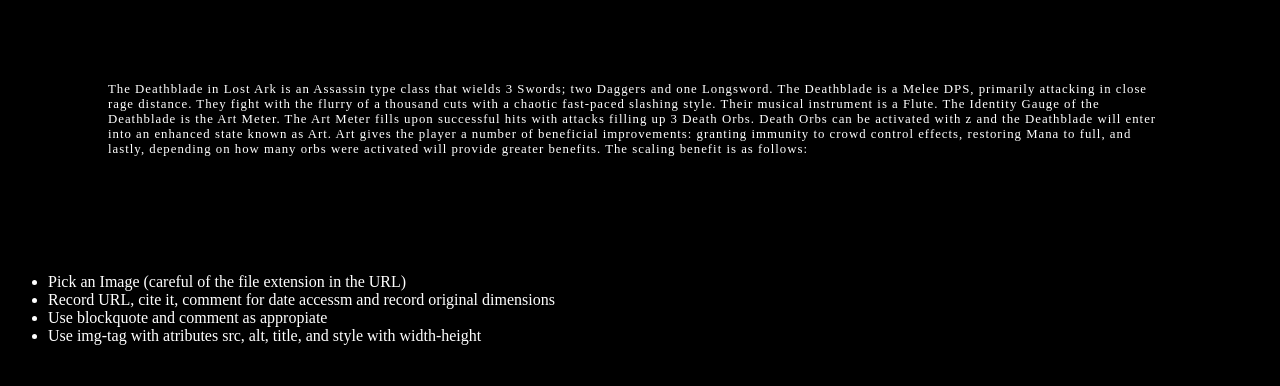
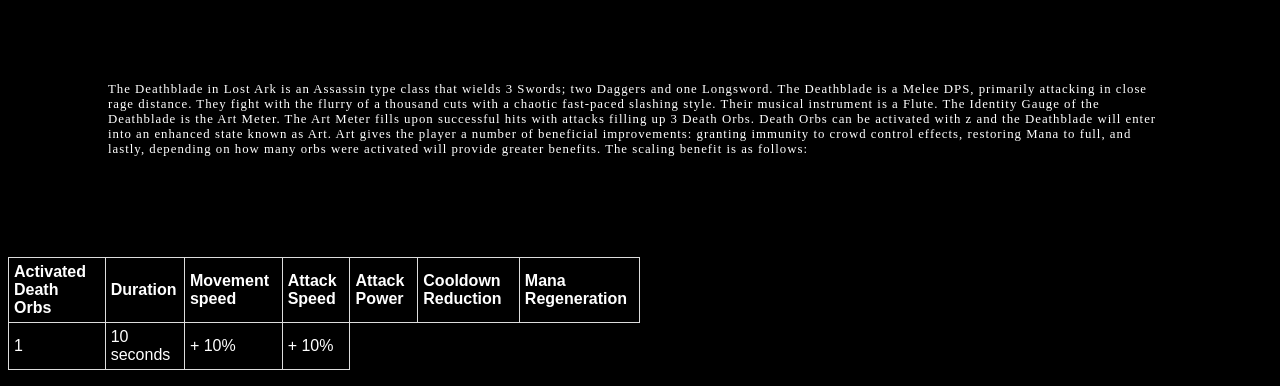
Before and after one commit to psychopompzx/Website-Final-Project, a plain HTML site: page index.html in a window 1280 px wide. Shown: the part 625-1011 px from the top of the page. Before the commit the page ends 986 px from the top, so only its background shows below. Drawn offline with Linux system fonts and the light colour scheme.

Commit message:
Update index.html

```diff
--- a/index.html
+++ b/index.html
@@ -14,9 +14,32 @@
     <meta name="viewport" content="width=device-width, initial-scale=1.0">
 
     <style>
-      div {
+    #ArtMeter {
+      font-family: Arial, Helvetica, sans-serif;
+      border-collapse: collapse;
+      width: 50%;
+    }
 
+    #ArtMeter td, #ArtMeter th {
+      border: 1px solid #ddd;
+      padding: 5px;
     }
+
+  #ArtMeter tr:nth-child(even){
+    background-color: black;
+    color: white
+  }
+
+
+
+  #ArtMeter th {
+    padding-top: 5px;
+    padding-bottom: 5px;
+    text-align: left;
+    background-color: black;
+    color: white;
+  }
+
 
     h1 {
       text-align: center;
@@ -94,12 +117,23 @@
           Art gives the player a number of beneficial improvements: granting immunity to crowd control effects,
           restoring Mana to full, and lastly, depending on how many orbs were activated will provide greater benefits.
           The scaling benefit is as follows:
-          <ul>
-            <li> Pick an Image (careful of the file extension in the URL)
-            <li> Record URL, cite it, comment for date accessm and record original dimensions
-            <li> Use blockquote and comment as appropiate
-            <li> Use img-tag with atributes src, alt, title, and style with width-height
-          </ul>
+          <table id="ArtMeter">
+          <tr>
+            <th>Activated Death Orbs</th>
+            <th>Duration</th>
+            <th>Movement speed</th>
+            <th>Attack Speed</th>
+            <th>Attack Power</th>
+            <th>Cooldown Reduction</th>
+            <th>Mana Regeneration</th>
+          </tr>
+          <tr>
+            <td>1</td>
+            <td>10 seconds</td>
+            <td>+ 10%</td>
+            <td>+ 10%</td>
+          </tr>
+          </table>
 
         </p>
       </section>
```
